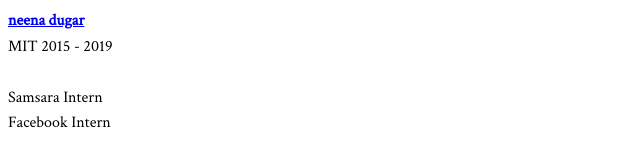
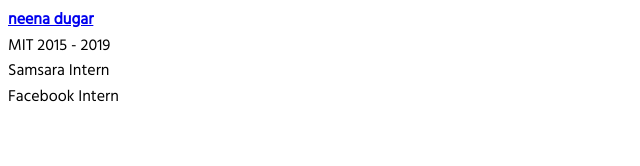
Before and after one commit to neena/thisisneena.github.io, a plain HTML site: page index.html in a window 1280 px wide. Shown: the whole page, without its empty margins (0-640 px from the left). Drawn offline with Linux system fonts and the light colour scheme.

Commit message:
Update index.html

```diff
--- a/index.html
+++ b/index.html
@@ -1,10 +1,10 @@
 <html>
   <head>
     <title> neena dugar </title>
-    <link href="https://fonts.googleapis.com/css?family=Crimson+Text" rel="stylesheet">
+    <link href="https://fonts.googleapis.com/css?family=Hind" rel="stylesheet">
     <style>
       body {
-        font-family: 'Crimson Text', serif;
+        font-family: 'Hind', sans-serif;
         line-height: 1.6;
       }
     </style>
@@ -13,7 +13,6 @@
     <b><a href="mailto:ndugar@mit.edu">neena dugar</a></b>
     <br/>
     MIT 2015 - 2019 <br/>
-    <br/>
     Samsara Intern <br/>
     Facebook Intern <br/>
   </body>
```
